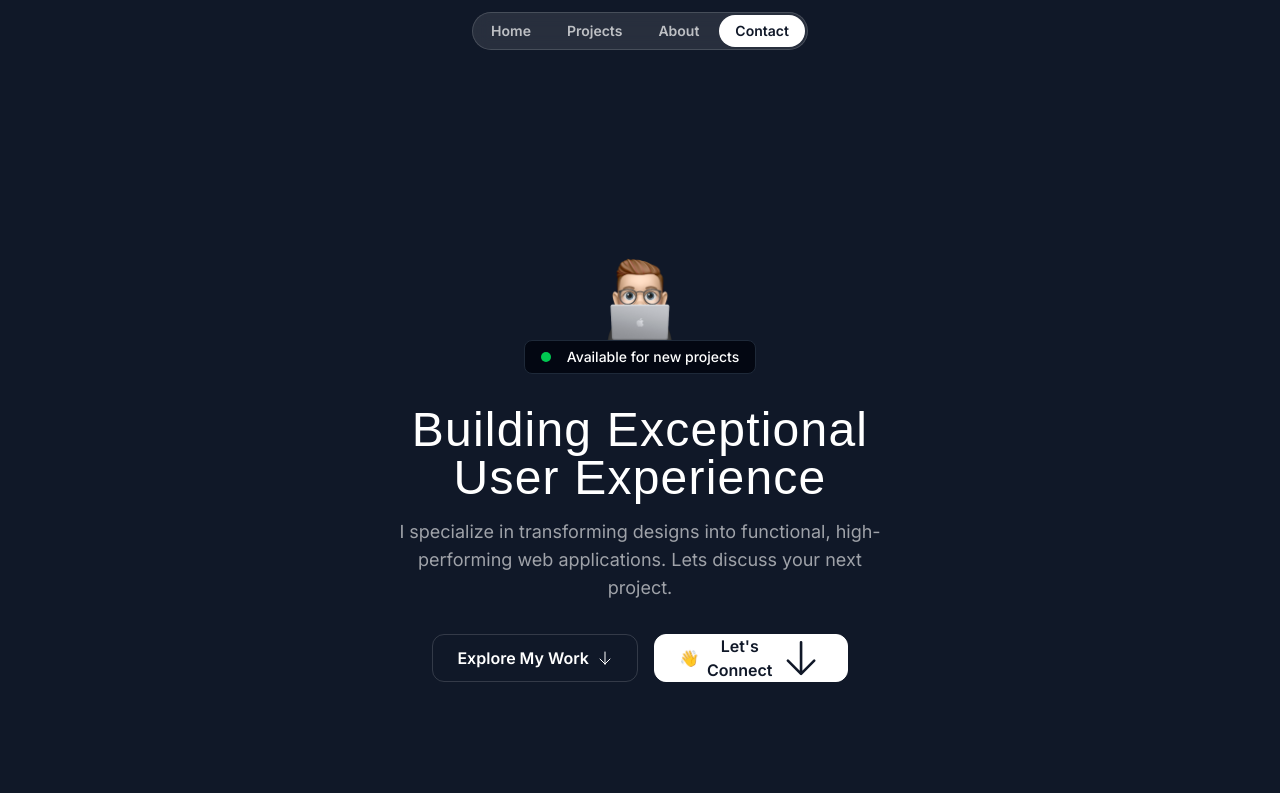
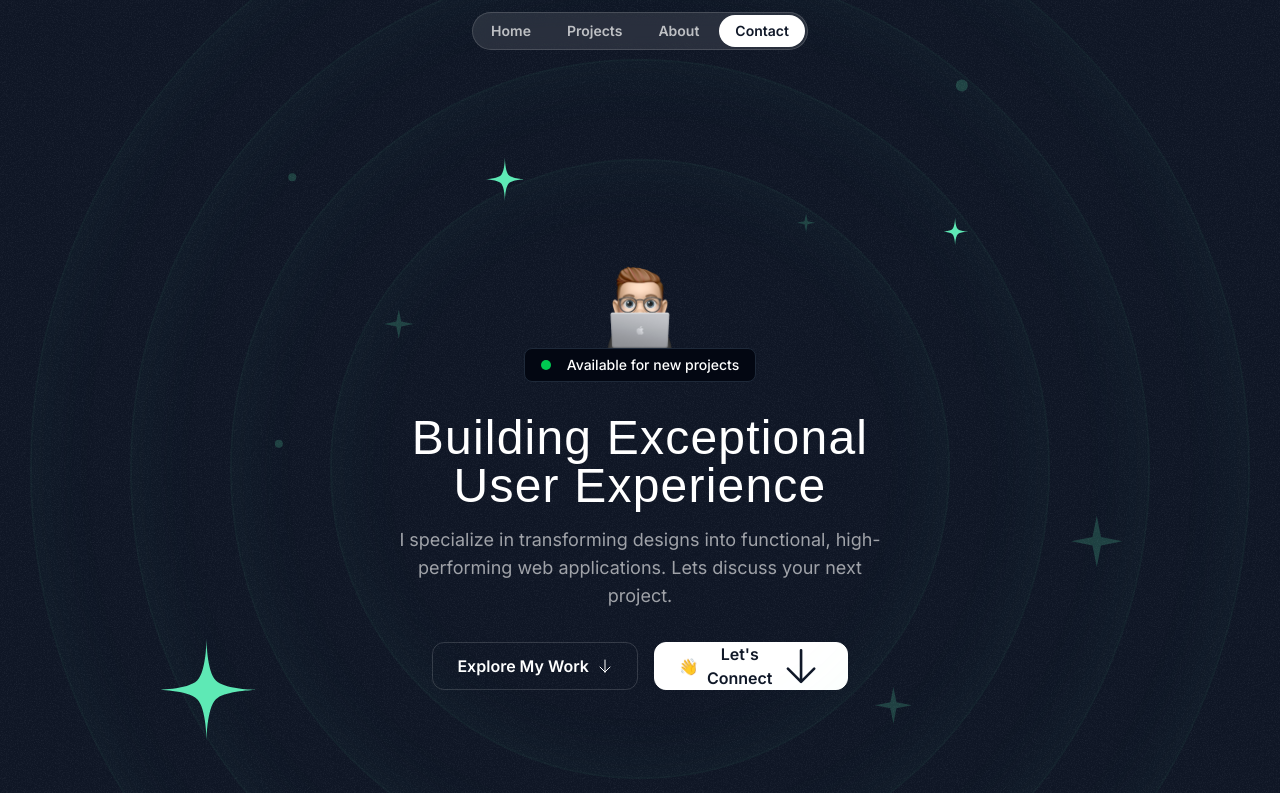
Before and after one commit to EvenJs/spa-protfoio, a Next.js app: page / in a window 1280 px wide. Shown: the top 793 px of the page. Built offline with nearby package versions, Linux system fonts and the light colour scheme; a web font is replaced by a local one.

Commit message:
hero section

```diff
--- a/src/app/globals.css
+++ b/src/app/globals.css
@@ -3,6 +3,10 @@
 @layer base {
   .nav-item {
     @apply px-4 py-1.5 rounded-full text-white/70 text-sm font-semibold hover:bg-white/10 hover:text-white transition duration-300;
+  }
+
+  .hero-ring {
+    @apply absolute inset-0 border-2 top-1/2 left-1/2 -translate-x-1/2 -translate-y-1/2 rounded-full border-emerald-300/5 shadow-[0_0_80px_inset] shadow-emerald-300/5;
   }
 }
 
--- a/src/app/page.tsx
+++ b/src/app/page.tsx
@@ -1,10 +1,11 @@
-import { Header, Hero } from "@/sections";
+import { Header, Hero, Projects } from "@/sections";
 
 export default function Home() {
   return (
     <div>
       <Header />
       <Hero />
+      <Projects />
     </div>
   );
 }
--- /dev/null
+++ b/src/components/HeroOrbit.tsx
@@ -0,0 +1,29 @@
+import React, { PropsWithChildren } from "react";
+
+const HeroOrbit = ({
+  children,
+  size,
+  rotation,
+}: PropsWithChildren<{ size: number; rotation: number }>) => {
+  return (
+    <div className="absolute left-1/2 top-1/2 -translate-x-1/2 -translate-y-1/2">
+      <div
+        className=" flex items-start justify-start"
+        style={{
+          width: `${size}px`,
+          height: `${size}px`,
+          transform: `rotate(${rotation}deg)`,
+        }}
+      >
+        <div
+          className=" inline-flex"
+          style={{ transform: `rotate(${rotation * -1}deg)` }}
+        >
+          {children}
+        </div>
+      </div>
+    </div>
+  );
+};
+
+export default HeroOrbit;
--- /dev/null
+++ b/src/constants/index.ts
@@ -0,0 +1,42 @@
+import darkSaasLandingPage from "@/assets/images/dark-saas-landing-page.png";
+import lightSaasLandingPage from "@/assets/images/light-saas-landing-page.png";
+import aiStartupLandingPage from "@/assets/images/ai-startup-landing-page.png";
+
+export const portfolioProjects = [
+  {
+    company: "Acme Corp",
+    year: "2022",
+    title: "Dark Saas Landing Page",
+    results: [
+      { title: "Enhanced user experience by 40%" },
+      { title: "Improved site speed by 50%" },
+      { title: "Increased mobile traffic by 35%" },
+    ],
+    link: "https://youtu.be/4k7IdSLxh6w",
+    image: darkSaasLandingPage,
+  },
+  {
+    company: "Innovative Co",
+    year: "2021",
+    title: "Light Saas Landing Page",
+    results: [
+      { title: "Boosted sales by 20%" },
+      { title: "Expanded customer reach by 35%" },
+      { title: "Increased brand awareness by 15%" },
+    ],
+    link: "https://youtu.be/7hi5zwO75yc",
+    image: lightSaasLandingPage,
+  },
+  {
+    company: "Quantum Dynamics",
+    year: "2023",
+    title: "AI Startup Landing Page",
+    results: [
+      { title: "Enhanced user experience by 40%" },
+      { title: "Improved site speed by 50%" },
+      { title: "Increased mobile traffic by 35%" },
+    ],
+    link: "https://youtu.be/Z7I5uSRHMHg",
+    image: aiStartupLandingPage,
+  },
+];
--- a/src/sections/Header.tsx
+++ b/src/sections/Header.tsx
@@ -3,7 +3,7 @@
 
 const Header = () => {
   return (
-    <div className="flex justify-center items-center fixed top-3 w-full">
+    <div className="flex justify-center items-center fixed top-3 w-full z-10">
       <nav className="flex gap-1 p-0.5 border border-white/15 rounded-full bg-white/10 backdrop-blur ">
         <Link href="" className="nav-item">
           Home
--- a/src/sections/Hero.tsx
+++ b/src/sections/Hero.tsx
@@ -1,14 +1,69 @@
 import React from "react";
 import Image from "next/image";
+
 import memojiImage from "@/assets/images/memoji-computer.png";
 import ArrowDown from "@/assets/icons/arrow-down.svg";
+import grainImage from "@/assets/images/grain.jpg";
+import StarIcon from "@/assets/icons/star.svg";
+import SparkleIcon from "@/assets/icons/sparkle.svg";
+import HeroOrbit from "@/components/HeroOrbit";
 
 const Hero = () => {
   return (
-    <div className="px-2 py-32 md:py-48 lg:py-60">
-      <div className="container">
-        <div className="flex flex-col items-center">
-          <Image src={memojiImage} alt="computer" className="size-[100px]" />
+    <div className="px-2 py-32 md:py-48 lg:py-60 relative z-0 overflow-x-clip">
+      <div className=" absolute inset-0 [mask-image:linear-gradient(to_bottom, transparent, black_10%, black_70%, transparent)]">
+        {/* background rings */}
+        <div
+          className="absolute inset-0 -z-30 opacity-5"
+          style={{ backgroundImage: `url(${grainImage.src})` }}
+        ></div>
+        <div className="size-[620px] hero-ring"></div>
+        <div className="size-[820px] hero-ring"></div>
+        <div className="size-[1020px] hero-ring"></div>
+        <div className="size-[1220px] hero-ring"></div>
+
+        <HeroOrbit size={800} rotation={-72}>
+          <StarIcon className="size-28 text-emerald-300" />
+        </HeroOrbit>
+        <HeroOrbit size={500} rotation={20}>
+          <StarIcon className="size-12 text-emerald-300" />
+        </HeroOrbit>
+        <HeroOrbit size={590} rotation={98}>
+          <StarIcon className="size-8 text-emerald-300" />
+        </HeroOrbit>
+
+        <HeroOrbit size={430} rotation={-14}>
+          <SparkleIcon className="size-8 text-emerald-300/20" />
+        </HeroOrbit>
+        <HeroOrbit size={440} rotation={79}>
+          <SparkleIcon className="size-5 text-emerald-300/20" />
+        </HeroOrbit>
+        <HeroOrbit size={530} rotation={178}>
+          <SparkleIcon className="size-10 text-emerald-300/20" />
+        </HeroOrbit>
+        <HeroOrbit size={710} rotation={144}>
+          <SparkleIcon className="size-14 text-emerald-300/20" />
+        </HeroOrbit>
+
+        <HeroOrbit size={720} rotation={85}>
+          <div className="size-3 rounded-full bg-emerald-300/20" />
+        </HeroOrbit>
+        <HeroOrbit size={520} rotation={-41}>
+          <div className="size-2 rounded-full bg-emerald-300/20" />
+        </HeroOrbit>
+        <HeroOrbit size={650} rotation={-5}>
+          <div className="size-2 rounded-full bg-emerald-300/20" />
+        </HeroOrbit>
+      </div>
+
+      <div className="p-1 md:p-2">
+        <div className="flex flex-col items-center justify-center">
+          <Image
+            src={memojiImage}
+            alt="computer"
+            className="size-[100px]"
+            loading="lazy"
+          />
           <div className="bg-gray-950 border border-gray-800 px-4 py-1.5 inline-flex items-center gap-4 rounded-lg">
             <div className="bg-green-500 size-2.5 rounded-full"></div>
             <div className="text-sm font-medium">
--- a/src/sections/index.tsx
+++ b/src/sections/index.tsx
@@ -1,4 +1,5 @@
 import Header from "./Header";
 import Hero from "./Hero";
+import Projects from "./Projects";
 
-export { Header, Hero };
+export { Header, Hero, Projects };
```
